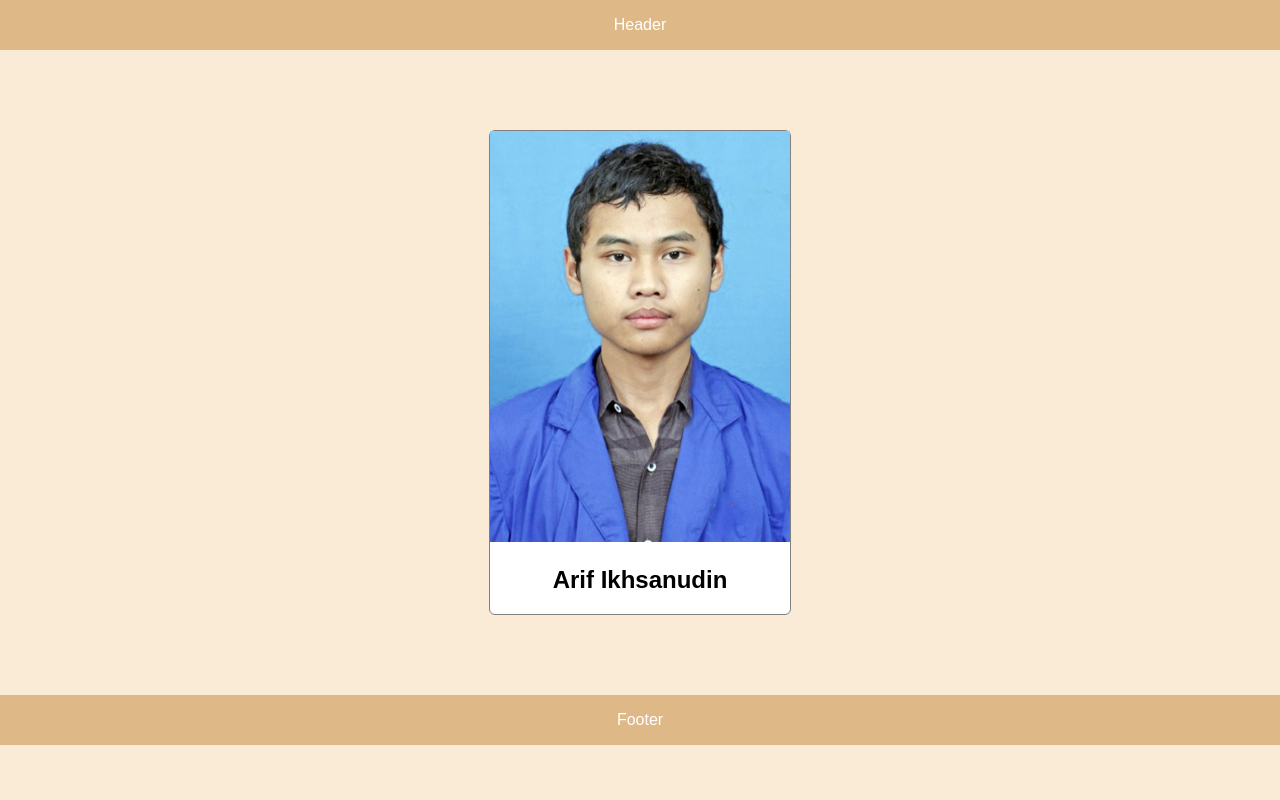
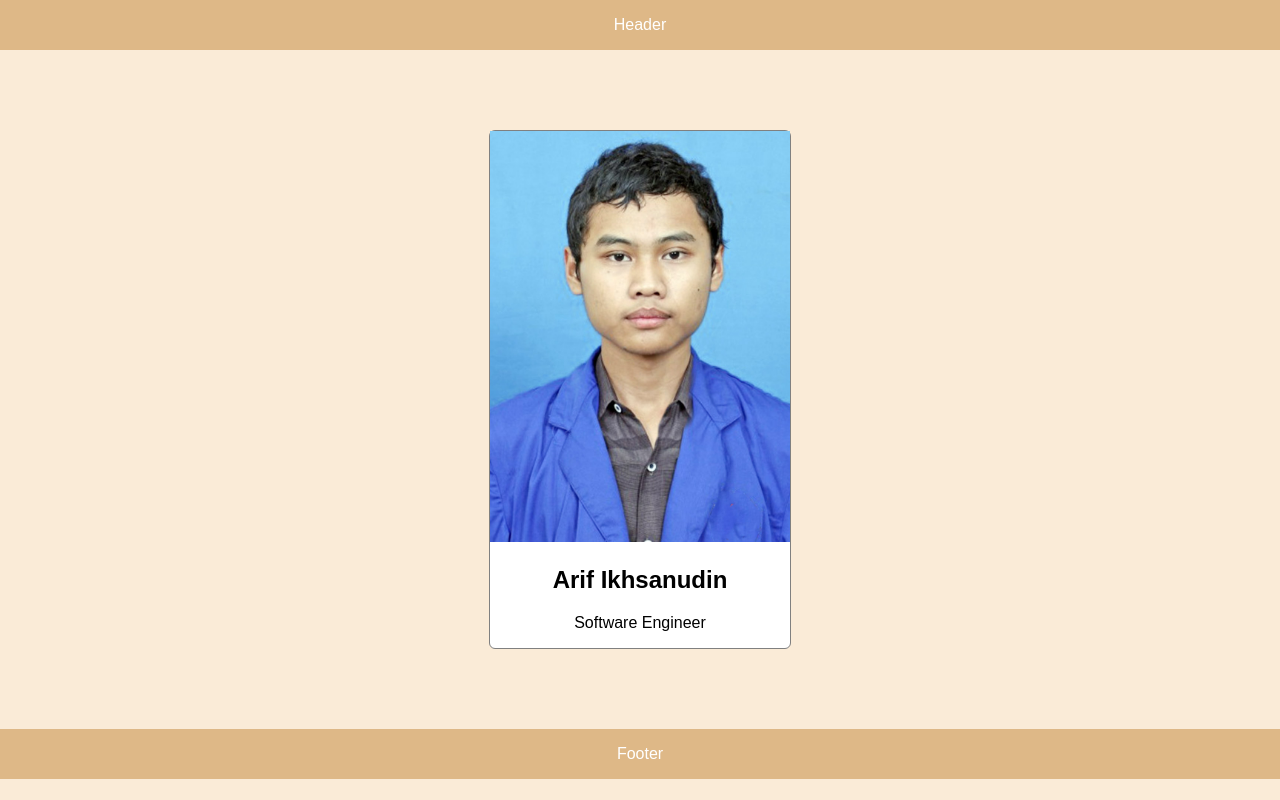
Before and after one commit to arifikhsan/my-repo-from-remote, a plain HTML site: page index.html in a window 1280 px wide. Drawn offline with Linux system fonts and the light colour scheme.

Commit message:
add paragraph element with id profie-job

```diff
--- a/index.html
+++ b/index.html
@@ -13,6 +13,7 @@
         alt="profile image"
       />
       <h2 id="profile-name">Arif Ikhsanudin</h2>
+      <p id="profile-job">Software Engineer</p>
     </div>
     <div id="footer">Footer</div>
   </body>
```
